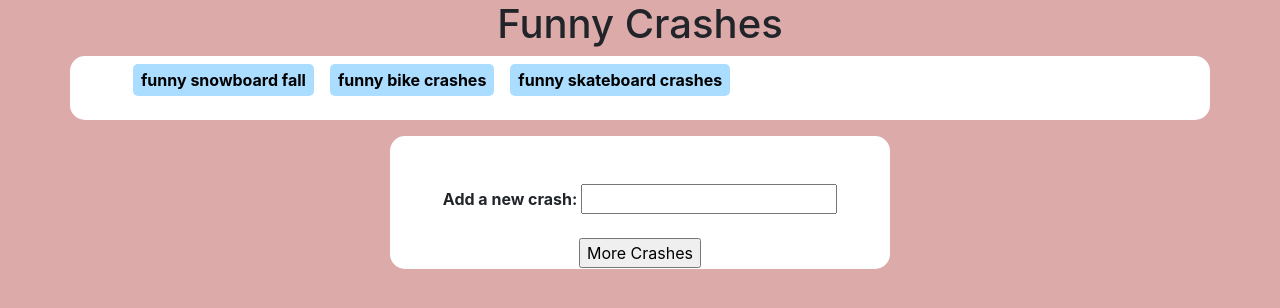
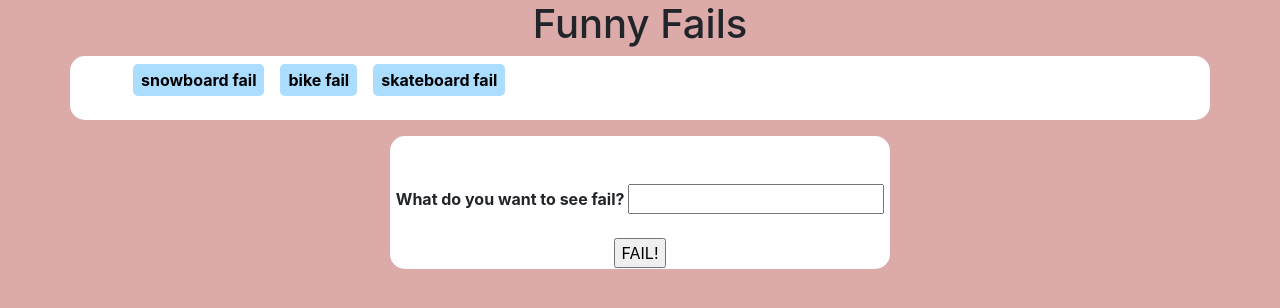
Before and after one commit to sun1devil/Giffy-page, a plain HTML site: page index.html in a window 1280 px wide. Drawn offline with nearby package versions, Linux system fonts and the light colour scheme.

Commit message:
small text edits

```diff
--- a/gif.js
+++ b/gif.js
@@ -4,7 +4,7 @@
 $(document).ready(function()
 {
     // var header = $("<header></header>").text("Funny Crashes")
-    var topics = ["funny snowboard fall", "funny bike crashes", " funny skateboard crashes"]
+    var topics = ["snowboard fail", "bike fail", "skateboard fail"]
     var buttons = $("#buttons")
     for (let i = 0; i < topics.length; i++)
     {
--- a/index.html
+++ b/index.html
@@ -12,7 +12,7 @@
   </head>
   <body>
       <header>
-          <h1>Funny Crashes</h1>
+          <h1>Funny Fails</h1>
       </header>
 
     <div class='container' id='button-container'>
@@ -31,11 +31,11 @@
         <div class='container' id='submit-container'>
             <form><br>
                 <br>
-                Add a new crash:
+                What do you want to see fail?
                 <input type="text" name="Add New crash"><br>
 
             </br>
-                <input type=submit value="More Crashes">
+                <input type=submit value="FAIL!">
             </form>
 
     </div>
```
